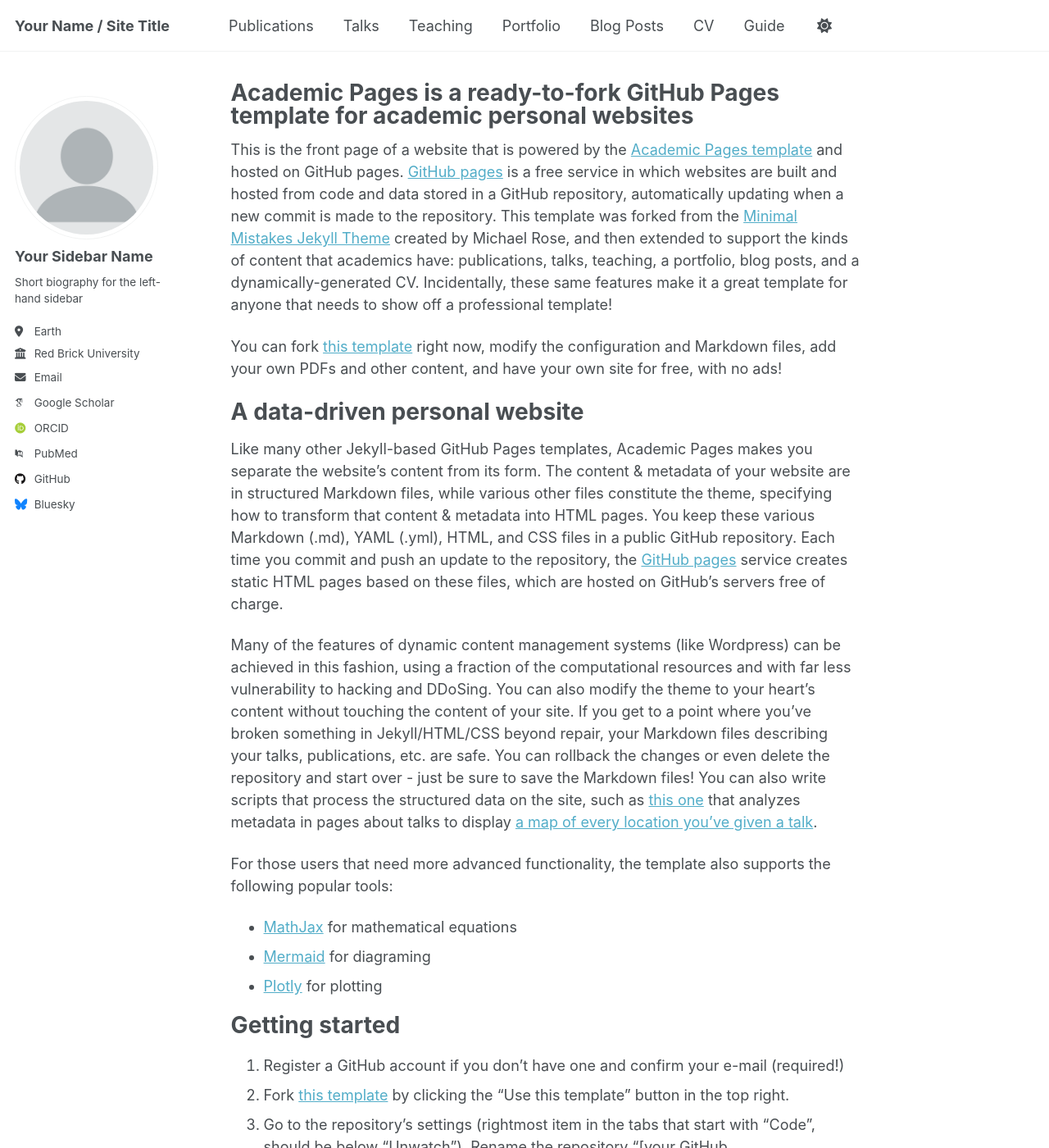
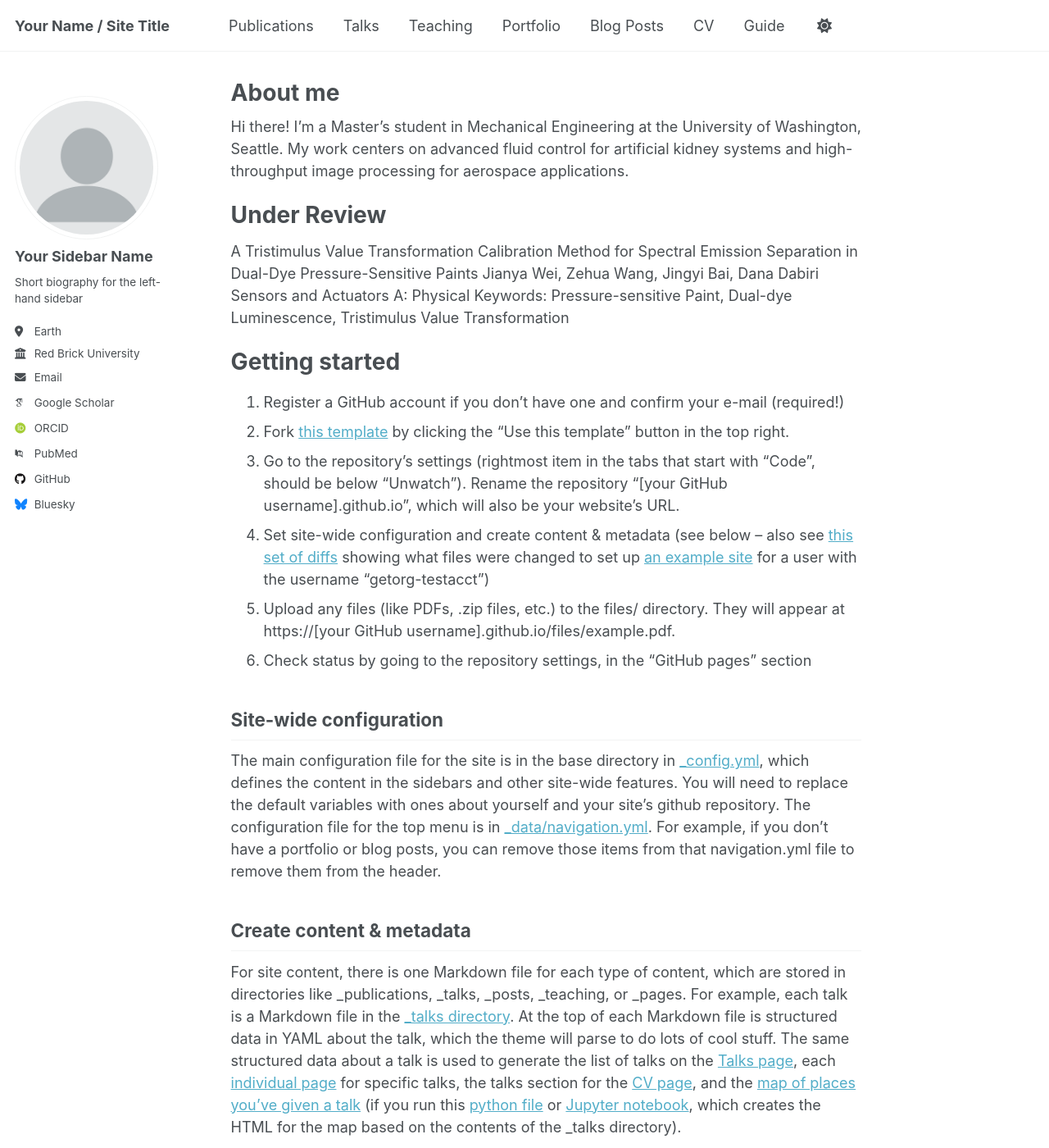
Before and after one commit to jywei02/jywei02.github.io, a Jekyll site: the page built from _pages/about.md, in a window 1280 px wide and 1400 px high. Shown: the whole window at 82% size. Built offline with Jekyll 4.4.1, drawn with Linux system fonts in a browser that asks for light colours; some web fonts are replaced; a script that is not in the unit is left out.

Commit message:
Update about.md

```diff
--- a/_pages/about.md
+++ b/_pages/about.md
@@ -1,26 +1,20 @@
 ---
 permalink: /
-title: "Academic Pages is a ready-to-fork GitHub Pages template for academic personal websites"
+title: "About me"
 author_profile: true
 redirect_from:
   - /about/
   - /about.html
 ---
 
-This is the front page of a website that is powered by the [Academic Pages template](https://github.com/academicpages/academicpages.github.io) and hosted on GitHub pages. [GitHub pages](https://pages.github.com) is a free service in which websites are built and hosted from code and data stored in a GitHub repository, automatically updating when a new commit is made to the repository. This template was forked from the [Minimal Mistakes Jekyll Theme](https://mmistakes.github.io/minimal-mistakes/) created by Michael Rose, and then extended to support the kinds of content that academics have: publications, talks, teaching, a portfolio, blog posts, and a dynamically-generated CV. Incidentally, these same features make it a great template for anyone that needs to show off a professional template!
+Hi there! I’m a Master’s student in Mechanical Engineering at the University of Washington, Seattle. My work centers on advanced fluid control for artificial kidney systems and high-throughput image processing for aerospace applications.
 
- You can fork [this template](https://github.com/academicpages/academicpages.github.io) right now, modify the configuration and Markdown files, add your own PDFs and other content, and have your own site for free, with no ads!
-
-A data-driven personal website
+Under Review
 ======
-Like many other Jekyll-based GitHub Pages templates, Academic Pages makes you separate the website's content from its form. The content & metadata of your website are in structured Markdown files, while various other files constitute the theme, specifying how to transform that content & metadata into HTML pages. You keep these various Markdown (.md), YAML (.yml), HTML, and CSS files in a public GitHub repository. Each time you commit and push an update to the repository, the [GitHub pages](https://pages.github.com/) service creates static HTML pages based on these files, which are hosted on GitHub's servers free of charge.
-
-Many of the features of dynamic content management systems (like Wordpress) can be achieved in this fashion, using a fraction of the computational resources and with far less vulnerability to hacking and DDoSing. You can also modify the theme to your heart's content without touching the content of your site. If you get to a point where you've broken something in Jekyll/HTML/CSS beyond repair, your Markdown files describing your talks, publications, etc. are safe. You can rollback the changes or even delete the repository and start over - just be sure to save the Markdown files! You can also write scripts that process the structured data on the site, such as [this one](https://github.com/academicpages/academicpages.github.io/blob/master/talkmap.ipynb) that analyzes metadata in pages about talks to display [a map of every location you've given a talk](https://academicpages.github.io/talkmap.html).
-
-For those users that need more advanced functionality, the template also supports the following popular tools:
-- [MathJax](https://www.mathjax.org/) for mathematical equations
-- [Mermaid](https://mermaid.js.org/) for diagraming
-- [Plotly](https://plotly.com/javascript/) for plotting
+A Tristimulus Value Transformation Calibration Method for Spectral Emission Separation in Dual-Dye Pressure-Sensitive Paints
+Jianya Wei, Zehua Wang, Jingyi Bai, Dana Dabiri
+Sensors and Actuators A: Physical
+Keywords: Pressure-sensitive Paint, Dual-dye Luminescence, Tristimulus Value Transformation
 
 Getting started
 ======
```
